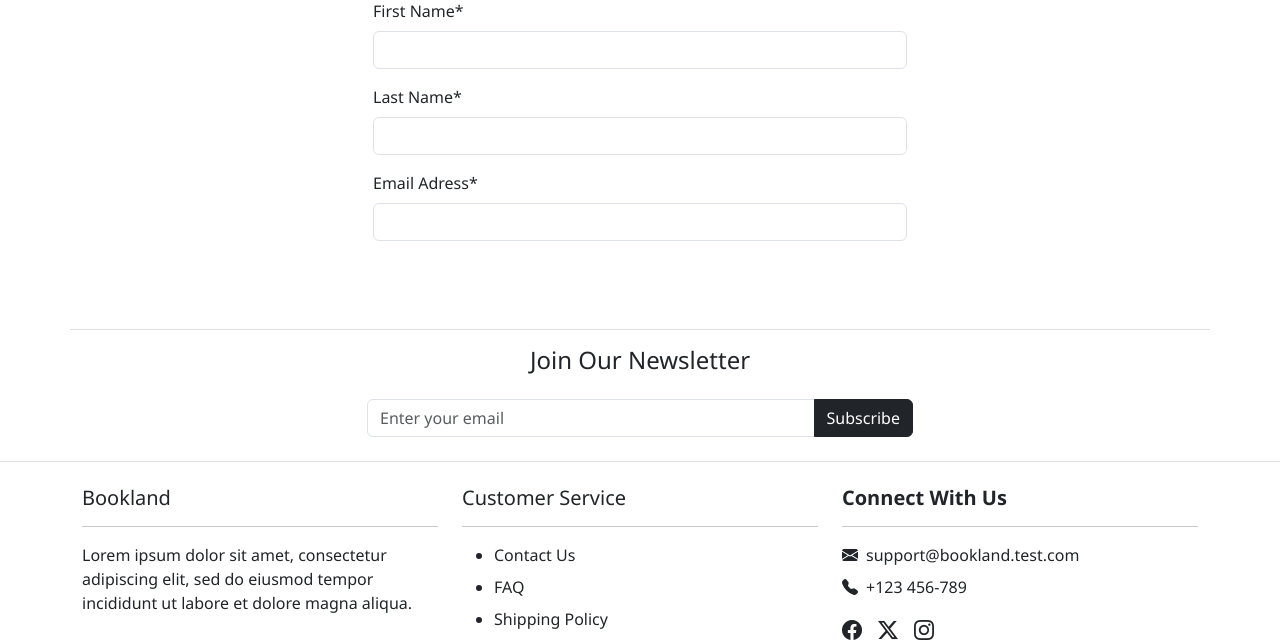
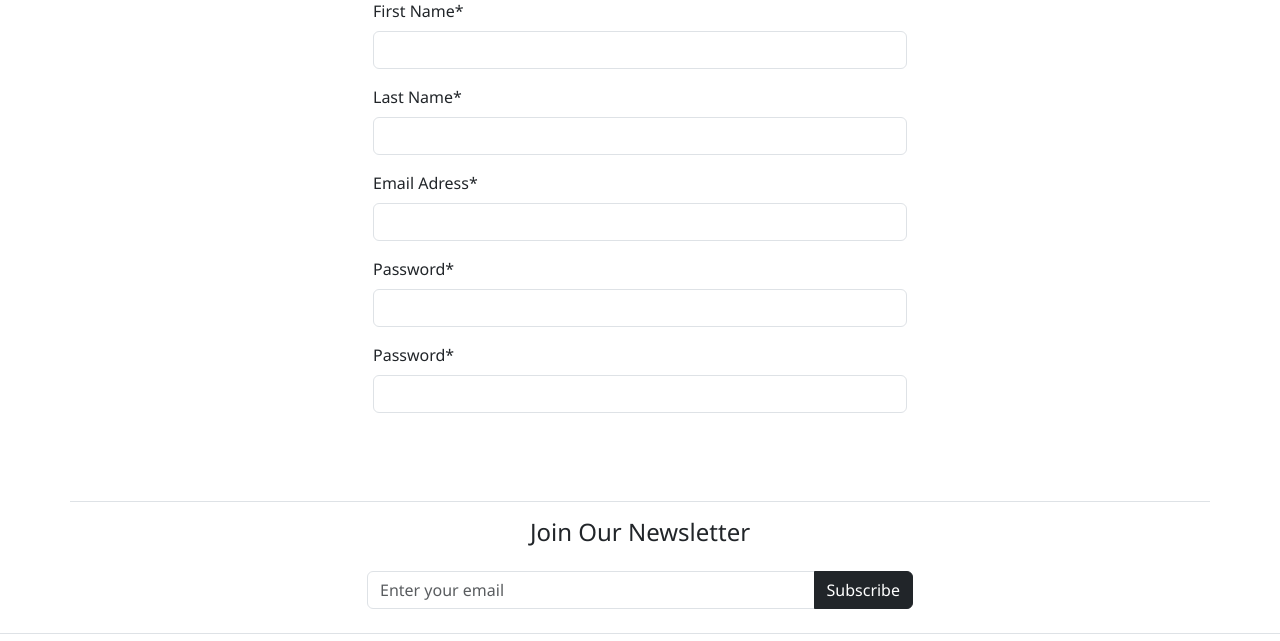
Before and after one commit to onur-CK/BookLand, a Django app: page /accounts/signup/ in a window 1280 px wide. Shown: the part 140-781 px from the top of the page. Run offline with Django 5.2, Linux system fonts and the light colour scheme.

Commit message:
Create password/confirmation inputs and labels.

```diff
--- a/templates/allauth/account/signup.html
+++ b/templates/allauth/account/signup.html
@@ -30,10 +30,22 @@
                     <input type="text" name="last_name" id="id_last_name" class="form-control" required>
                 </div>
 
-                <!-- Email Address-->
+                <!-- Email Address -->
                 <div class="mb-3">
                     <label for="id_email" class="form-label">Email Adress*</label>
                     <input type="email" name="email" id="id_email" class="form-control" required>
+                </div>
+
+                <!-- Password -->
+                <div class="mb-3">
+                    <label for="id_password1" class="form-label">Password*</label>
+                    <input type="email" name="password1" id="id_password1" class="form-control" required>
+                </div>
+
+                <!-- Confirm Password -->
+                <div class="mb-3">
+                    <label for="id_password2" class="form-label">Password*</label>
+                    <input type="email" name="password2" id="id_password2" class="form-control" required>
                 </div>
             </form>
         </div>
```
